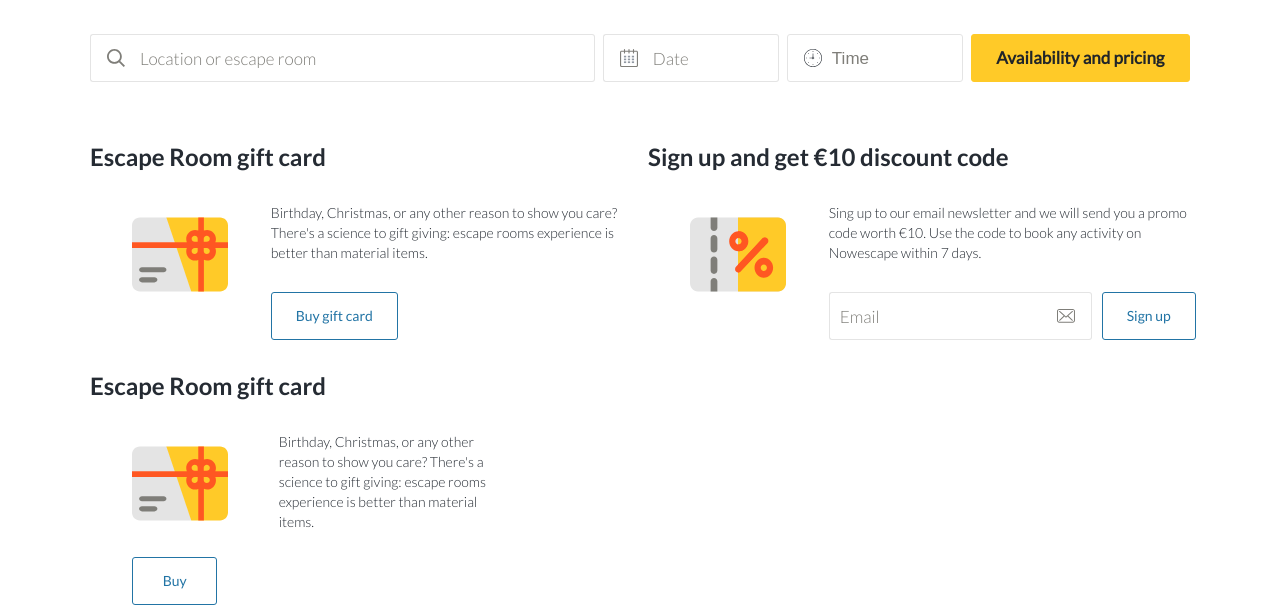
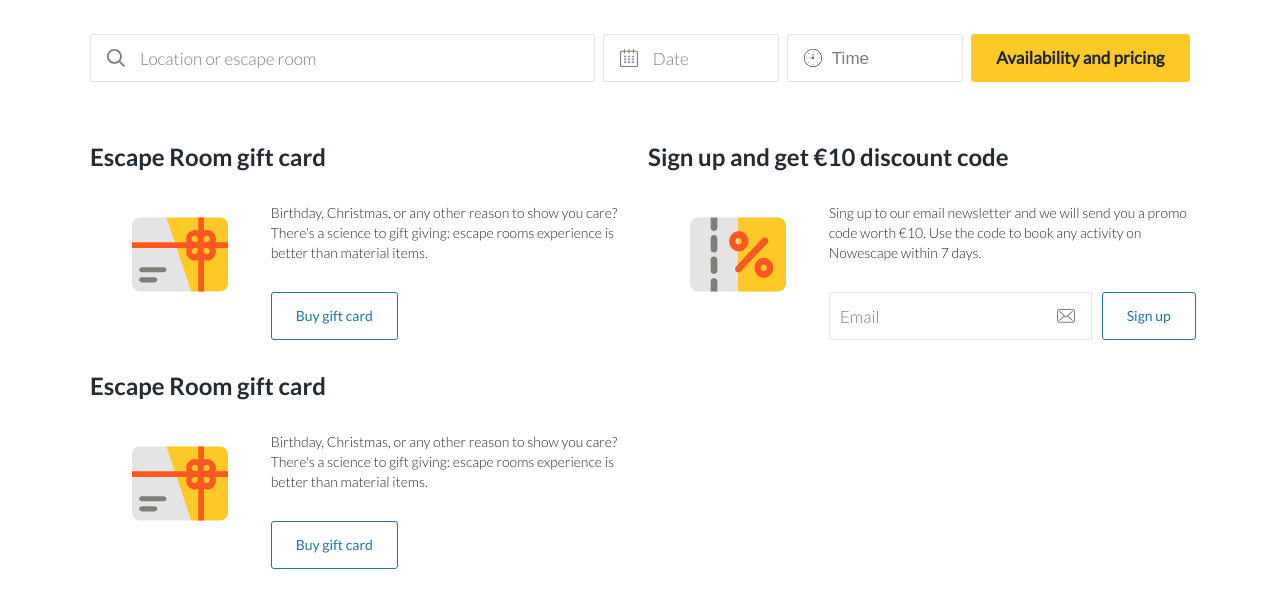
Before and after one commit to GSemikozov/NE2, a plain HTML site: page index.html in a window 1280 px wide. Shown: the part 193-800 px from the top of the page. Drawn offline with Linux system fonts and the light colour scheme.

Commit message:
fix layout

```diff
--- a/index.html
+++ b/index.html
@@ -1050,7 +1050,6 @@
                   <img src="./img/icons/1.svg" class="buy-card-img" alt="" />
                 </div>
                 <div class="col-8">
-                <div class="col-8">
                   <p class="font-light mb-4 pb-3">
                     Birthday, Christmas, or any other reason to show you care?
                     There's a science to gift giving: escape rooms experience is
```
